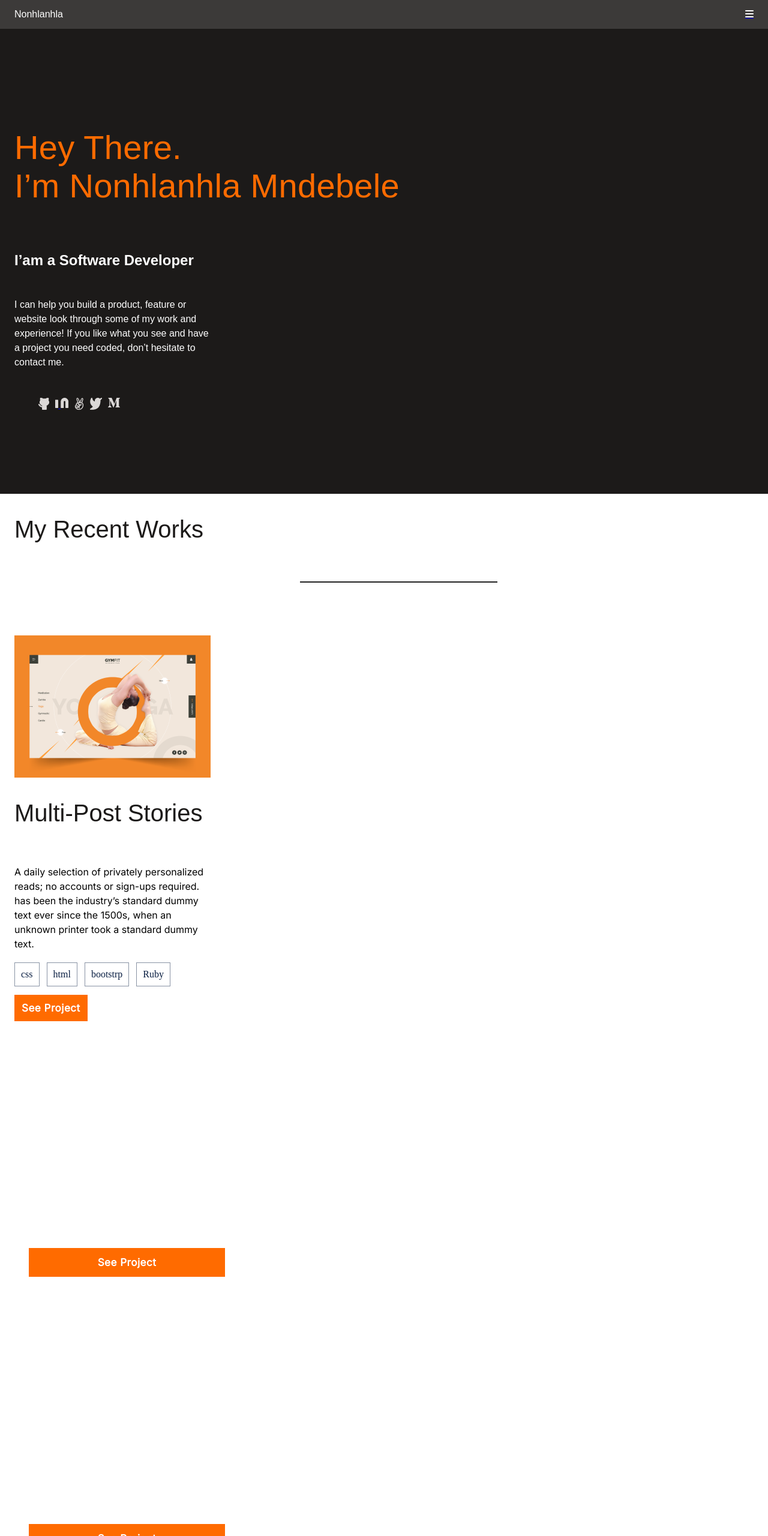
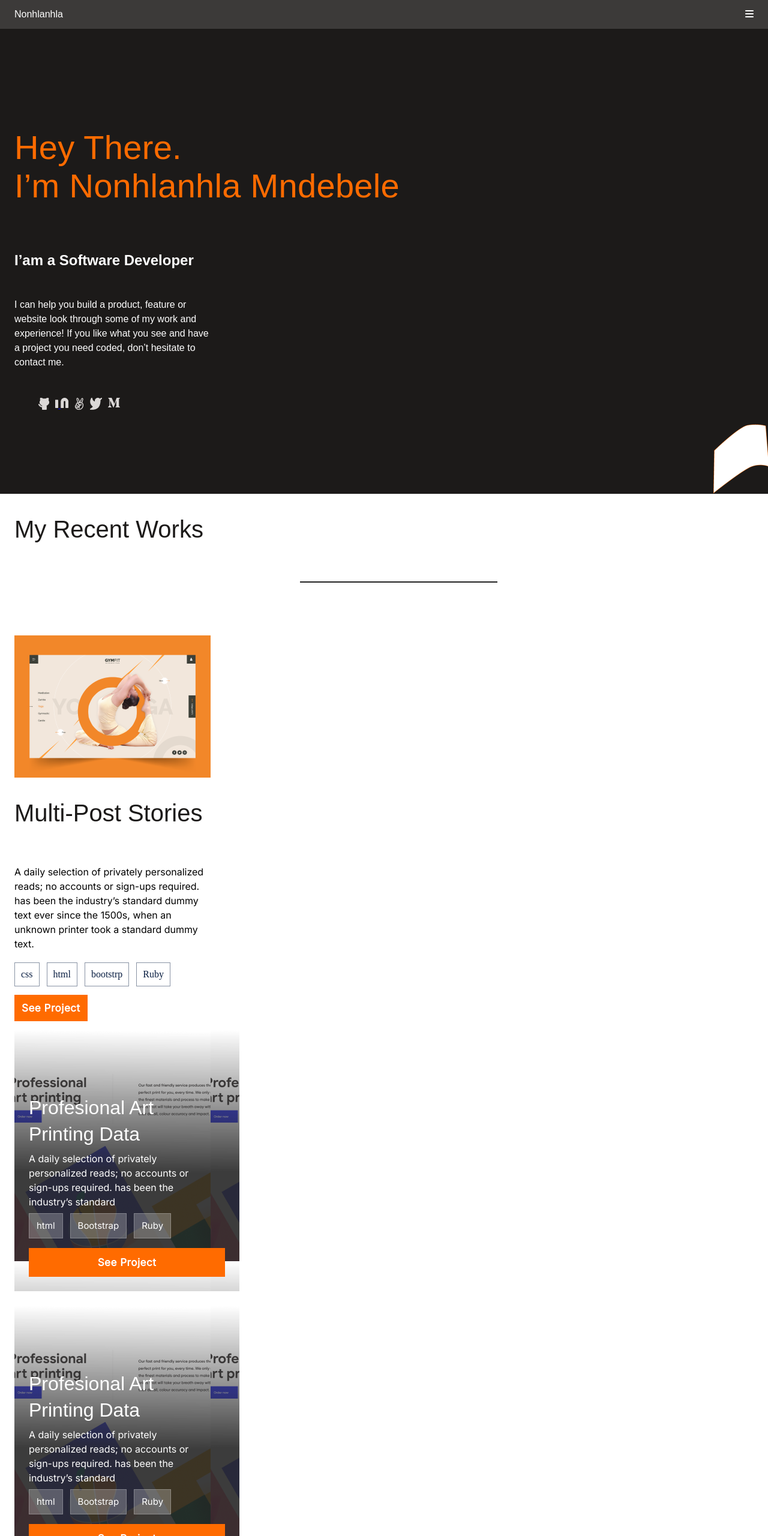
Before and after one commit to 29td/My-First-Portfolio, a website: page index.html in a window 1280 px wide. Shown: the top 2560 px of the page at 60% size. Drawn offline with Linux system fonts and the light colour scheme; the site is published under a folder, as on GitHub Pages, so addresses that start at the root find nothing.

```diff
--- a/css/style.css
+++ b/css/style.css
@@ -42,7 +42,7 @@
   width: 100%;
   top: 92px;
   background: #1c1a19;
-  background-image: url('/assets/images/vec.png');
+  background-image: url('../assets/images/vec.png');
   background-position: bottom right;
   background-repeat: no-repeat;
 }
@@ -189,7 +189,7 @@
 
 .work-item-alt {
   width: 327px;
-  background-image: url('/assets/images/bg.png');
+  background-image: url('../assets/images/bg.png');
   flex-direction: column;
   padding: 24px;
 }
@@ -265,7 +265,7 @@
 .about-me {
   height: 600px;
   width: 375px;
-  background-image: url('/assets/images/Group.png');
+  background-image: url('../assets/images/Group.png');
   background-position: 100% 100%;
   background-repeat: no-repeat;
   background-size: 102px;
--- a/index.html
+++ b/index.html
@@ -14,11 +14,10 @@
 <body>
     <header>
         <a href="#" class="logo">Nonhlanhla</a>
-    <nav>
-        <a href="#" class="fas fa-bars"></a>
-    </nav>
-    </header>
-    <section>
+        <nav><a href="#"><i class="fas fa-bars"></i></a></nav>
+
+</header>
+<section>
         <div class="home-content">
             <h1>Hey There. <br>I’m Nonhlanhla Mndebele </h1>
             <h2>I’am a Software Developer</h2>
@@ -55,7 +54,7 @@
                 </li>
             </ul>
         </div>
-    </section>
+</section>
     <section class="recent-works">
         <h1>My Recent Works</h1>
         <hr>
```
